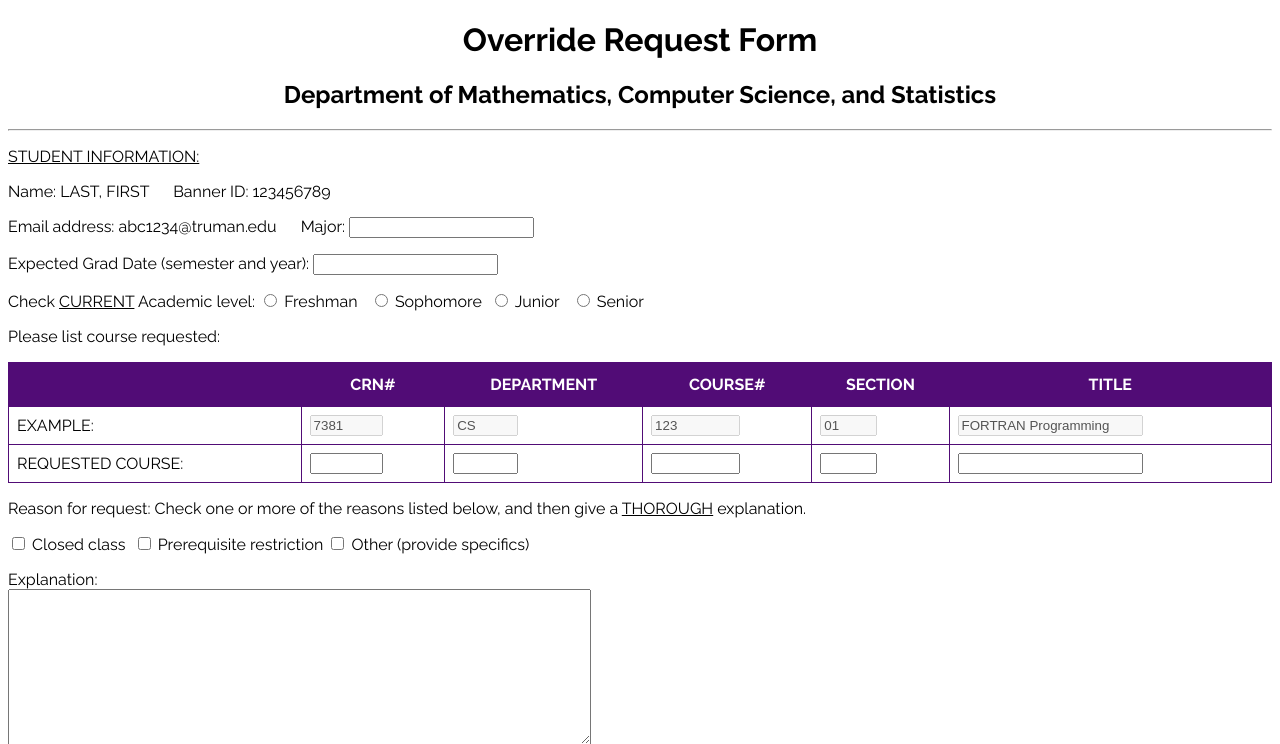
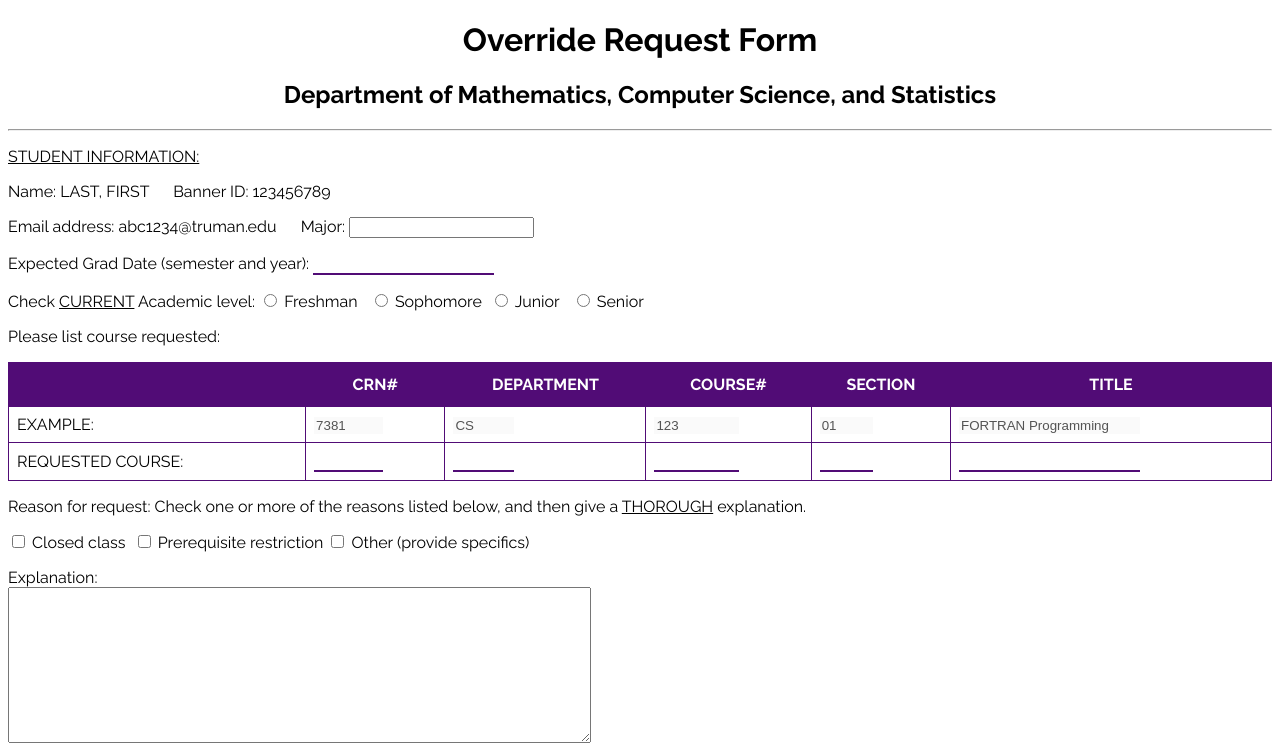
Before and after one commit to uabutler/orts, a PHP site: page /overrideRequestForm.html in a window 1280 px wide. Shown: the top 744 px of the page. Run offline with PHP 8.4, Linux system fonts and the light colour scheme.

Commit message:
added changes in style.css for overrideRequestForm.html

```diff
--- a/html/assets/css/style.css
+++ b/html/assets/css/style.css
@@ -184,6 +184,22 @@ main#adminPage {
     border: 1px solid #510c76 !important;
 }
 
+input[type=text] {
+    border: none;
+    border-bottom: 2px solid #510c76;
+}
+
+input[type=extext] {
+    border: none;
+}
+
+input[type=radio] {
+    background-color: #510c76;
+}
+
+label[type=studentInfo] {
+    font-style: Courier ;
+}
 div.formElement {
     margin-top: 10px;
     margin-bottom: 10px;
```
